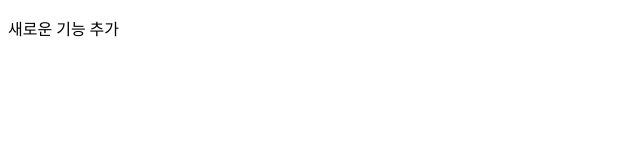
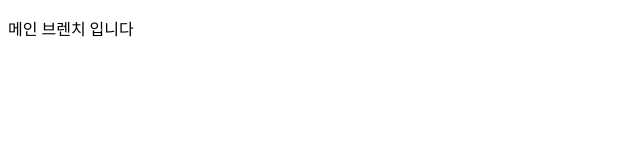
Before and after one commit to Jin-hyeok2/GitInitTest, a plain HTML site: page index.html in a window 1280 px wide. Shown: the full height of the page, 0-640 px from the left. Drawn offline with Linux system fonts and the light colour scheme.

Commit message:
메인 브랜치 작성

```diff
--- a/index.html
+++ b/index.html
@@ -4,9 +4,9 @@
     <meta charset="UTF-8">
     <meta http-equiv="X-UA-Compatible" content="IE=edge">
     <meta name="viewport" content="width=device-width, initial-scale=1.0">
-    <title>메인은 계속적으로 새 브랜치 영향 없이 진행!!</title>
+    <title>충돌이 날까?!!</title>
 </head>
 <body>
-    <p>새로운 기능 추가</p>
+    <p>메인 브렌치 입니다</p>
 </body>
 </html>
```
